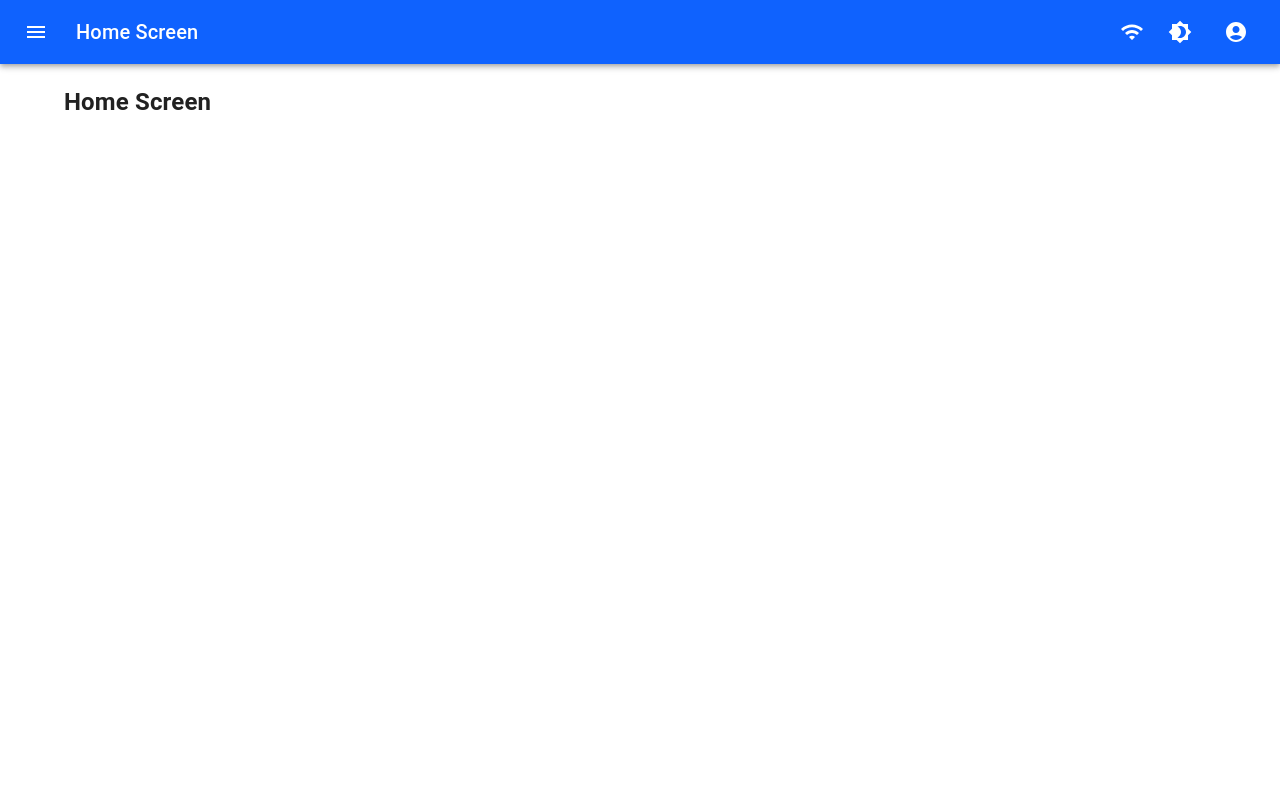
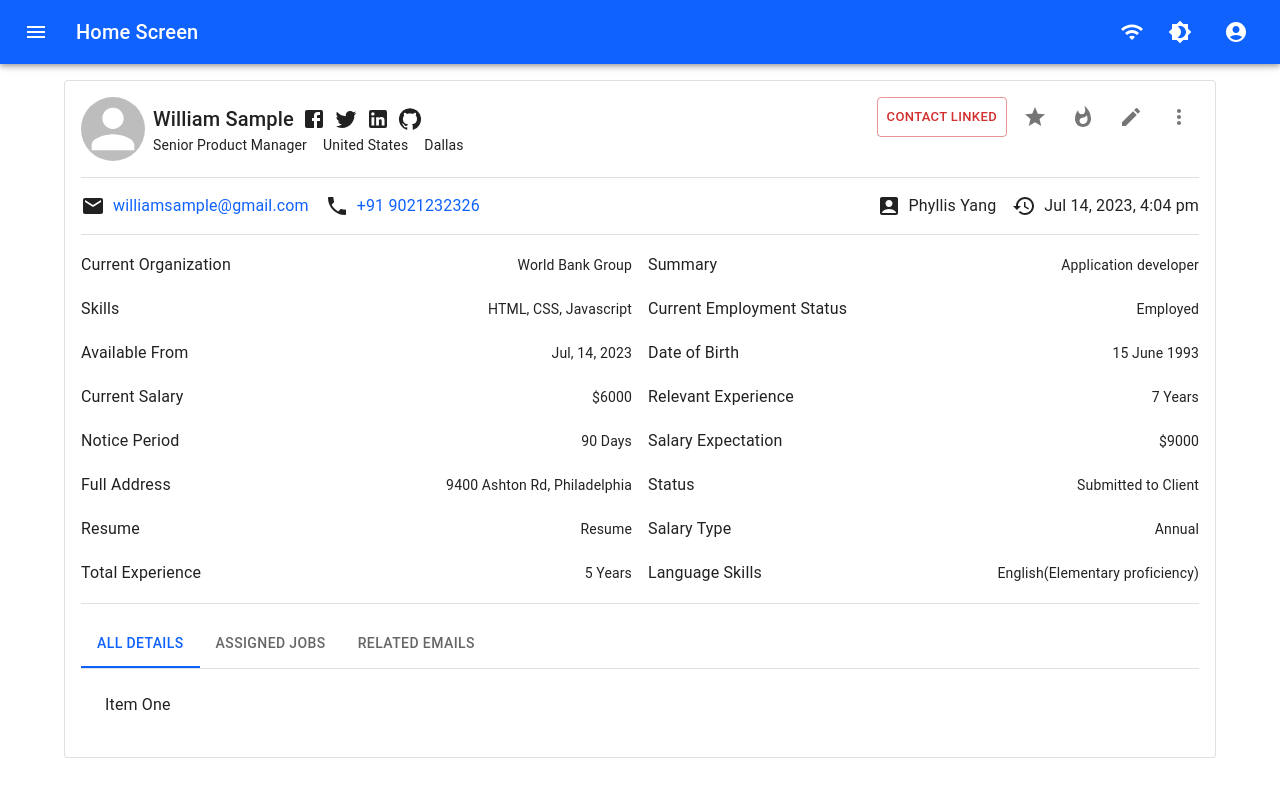
Before and after one commit to kunalphaltankar/react-ts-pwa, a React (Vite) app: page /login in a window 1280 px wide. Both pictures are taken after a click on the button "LOGIN". Shown: the top 794 px of the page. Built offline with nearby package versions, Linux system fonts and the light colour scheme.

Commit message:
Basic UI added

```diff
--- /dev/null
+++ b/src/pages/home/components/actions/index.tsx
@@ -0,0 +1,31 @@
+import { Edit, MoreVert, Star, Whatshot } from "@mui/icons-material";
+import { Button, IconButton, Stack } from "@mui/material";
+import { ReactElement } from "react";
+
+function Actions(): ReactElement {
+  return (
+    <Stack direction="row" gap={1} sx={{ justifyContent: { md: "end" } }}>
+      <Button variant="outlined" color="error" size="small">
+        Contact Linked
+      </Button>
+
+      <IconButton aria-label="star">
+        <Star />
+      </IconButton>
+
+      <IconButton aria-label="what's hot">
+        <Whatshot />
+      </IconButton>
+
+      <IconButton aria-label="edit">
+        <Edit />
+      </IconButton>
+
+      <IconButton aria-label="more">
+        <MoreVert />
+      </IconButton>
+    </Stack>
+  );
+}
+
+export default Actions;
--- /dev/null
+++ b/src/pages/home/components/candidate-details/index.tsx
@@ -0,0 +1,54 @@
+import { Divider, Grid, Paper } from "@mui/material";
+import { ReactElement } from "react";
+import Actions from "../actions";
+import Contact from "../contact";
+import Information from "../information";
+import InformationTabs from "../information-tabs";
+import Name from "../name";
+import UpdatedBy from "../updated-by";
+
+function CandidateDetails(): ReactElement {
+  return (
+    <Paper variant="outlined" sx={{ p: 2 }}>
+      <Grid container spacing={2}>
+        <Grid item xs={12} md={6}>
+          <Name />
+        </Grid>
+
+        <Grid item xs={12} md={6}>
+          <Actions />
+        </Grid>
+
+        <Grid item xs={12}>
+          <Divider />
+        </Grid>
+
+        <Grid item xs={12} md={6}>
+          <Contact />
+        </Grid>
+
+        <Grid item xs={12} md={6}>
+          <UpdatedBy />
+        </Grid>
+
+        <Grid item xs={12}>
+          <Divider />
+        </Grid>
+
+        <Grid item xs={12}>
+          <Information />
+        </Grid>
+
+        <Grid item xs={12}>
+          <Divider />
+        </Grid>
+
+        <Grid item xs={12}>
+          <InformationTabs />
+        </Grid>
+      </Grid>
+    </Paper>
+  );
+}
+
+export default CandidateDetails;
--- /dev/null
+++ b/src/pages/home/components/contact/index.tsx
@@ -0,0 +1,27 @@
+import { Mail, Phone } from "@mui/icons-material";
+import { Link, Stack } from "@mui/material";
+import { ReactElement } from "react";
+
+function Contact(): ReactElement {
+  return (
+    <Stack direction="row" gap={2}>
+      <Stack direction="row" gap={1}>
+        <Mail />
+
+        <Link href="mailto:williamsample@gmail.com" underline="none">
+          williamsample@gmail.com
+        </Link>
+      </Stack>
+
+      <Stack direction="row" gap={1}>
+        <Phone />
+
+        <Link href="tel:+91 9021232326" underline="none">
+          +91 9021232326
+        </Link>
+      </Stack>
+    </Stack>
+  );
+}
+
+export default Contact;
--- /dev/null
+++ b/src/pages/home/components/information-tabs/index.tsx
@@ -0,0 +1,91 @@
+import { Button, Stack, Typography } from "@mui/material";
+import Box from "@mui/material/Box";
+import Tab from "@mui/material/Tab";
+import Tabs from "@mui/material/Tabs";
+import { useState } from "react";
+import JobInformation from "../job-information";
+
+interface TabPanelProps {
+  children?: React.ReactNode;
+  index: number;
+  value: number;
+}
+
+function CustomTabPanel(props: Readonly<TabPanelProps>) {
+  const { children, value, index, ...other } = props;
+
+  return (
+    <div
+      role="tabpanel"
+      hidden={value !== index}
+      id={`simple-tabpanel-${index}`}
+      aria-labelledby={`simple-tab-${index}`}
+      {...other}
+    >
+      {value === index && <Box sx={{ p: 3 }}>{children}</Box>}
+    </div>
+  );
+}
+
+function a11yProps(index: number) {
+  return {
+    id: `simple-tab-${index}`,
+    "aria-controls": `simple-tabpanel-${index}`,
+  };
+}
+
+function InformationTabs() {
+  const [value, setValue] = useState(0);
+
+  const handleChange = (_: React.SyntheticEvent, newValue: number) => {
+    setValue(newValue);
+  };
+
+  return (
+    <Box sx={{ width: "100%" }}>
+      <Box sx={{ borderBottom: 1, borderColor: "divider" }}>
+        <Tabs value={value} onChange={handleChange} aria-label="Profile tabs">
+          <Tab label="All Details" {...a11yProps(0)} />
+          <Tab label="Assigned Jobs" {...a11yProps(1)} />
+          <Tab label="Related Emails" {...a11yProps(2)} />
+        </Tabs>
+      </Box>
+
+      <CustomTabPanel value={value} index={0}>
+        Item One
+      </CustomTabPanel>
+
+      <CustomTabPanel value={value} index={1}>
+        <Stack
+          direction="row"
+          justifyContent="space-between"
+          flexWrap="wrap"
+          gap={2}
+          mb={2}
+        >
+          <Typography variant="subtitle1">
+            Assigned Job to William Sample
+          </Typography>
+
+          <Stack direction="row" gap={1}>
+            <Button variant="contained">Assign To Job</Button>
+
+            <Button variant="outlined">View All Assigned Jobs</Button>
+          </Stack>
+        </Stack>
+
+        <Stack gap={1}>
+          <JobInformation />
+          <JobInformation />
+          <JobInformation />
+        </Stack>
+      </CustomTabPanel>
+
+      <CustomTabPanel value={value} index={2}>
+        Item Three
+      </CustomTabPanel>
+    </Box>
+  );
+}
+
+export default InformationTabs;
--- /dev/null
+++ b/src/pages/home/components/information/index.tsx
@@ -0,0 +1,42 @@
+import { Grid, Stack, Typography } from "@mui/material";
+import { ReactElement } from "react";
+
+const data = [
+  { title: "Current Organization", description: "World Bank Group" },
+  { title: "Summary", description: "Application developer" },
+  { title: "Skills", description: "HTML, CSS, Javascript" },
+  { title: "Current Employment Status", description: "Employed" },
+  { title: "Available From", description: "Jul, 14, 2023" },
+  { title: "Date of Birth", description: "15 June 1993" },
+  { title: "Current Salary", description: "$6000" },
+  { title: "Relevant Experience", description: "7 Years" },
+  { title: "Notice Period", description: "90 Days" },
+  { title: "Salary Expectation", description: "$9000" },
+  { title: "Full Address", description: "9400 Ashton Rd, Philadelphia" },
+  { title: "Status", description: "Submitted to Client" },
+  { title: "Resume", description: "Resume" },
+  { title: "Salary Type", description: "Annual" },
+  { title: "Total Experience", description: "5 Years" },
+  { title: "Language Skills", description: "English(Elementary proficiency)" },
+];
+
+function Information(): ReactElement {
+  return (
+    <Grid container spacing={2}>
+      {data.map(({ title, description }) => (
+        <Grid item key={title} xs={12} sm={6}>
+          <Stack
+            direction="row"
+            alignItems="center"
+            justifyContent="space-between"
+          >
+            <Typography variant="subtitle1">{title}</Typography>
+            <Typography variant="body2">{description}</Typography>
+          </Stack>
+        </Grid>
+      ))}
+    </Grid>
+  );
+}
+
+export default Information;
--- /dev/null
+++ b/src/pages/home/components/job-information/index.tsx
@@ -0,0 +1,51 @@
+import {
+  Avatar,
+  Button,
+  Chip,
+  Paper,
+  Stack,
+  Switch,
+  Typography,
+} from "@mui/material";
+import { ReactElement } from "react";
+
+function JobInformation(): ReactElement {
+  return (
+    <Paper
+      variant="outlined"
+      sx={{
+        p: 2,
+        display: "flex",
+        flexDirection: "row",
+        alignItems: "center",
+        justifyContent: "space-between",
+        flexWrap: "wrap",
+        gap: 2,
+      }}
+    >
+      <Stack direction="row" gap={1} alignItems={"center"}>
+        <Avatar>H</Avatar>
+
+        <Stack>
+          <Typography variant="subtitle1">Senior Product Manager</Typography>
+          <Typography variant="body2">Recruit CRM</Typography>
+        </Stack>
+      </Stack>
+
+      <Stack>
+        <Typography variant="subtitle1">William Sample</Typography>
+        <Typography variant="body2">Jul 10, 2023</Typography>
+      </Stack>
+
+      <Chip label="Assigned" />
+
+      <Button variant="outlined" size="small">
+        View Files
+      </Button>
+
+      <Switch inputProps={{ "aria-label": "Switch" }} defaultChecked />
+    </Paper>
+  );
+}
+
+export default JobInformation;
--- /dev/null
+++ b/src/pages/home/components/name/index.tsx
@@ -0,0 +1,37 @@
+import {
+  Facebook,
+  GitHub,
+  LinkedIn,
+  Person,
+  Twitter,
+} from "@mui/icons-material";
+import { Avatar, Stack, Typography } from "@mui/material";
+import { ReactElement } from "react";
+
+function Name(): ReactElement {
+  return (
+    <Stack direction="row" gap={1} alignItems="center">
+      <Avatar alt="Profile Image" sx={{ width: 64, height: 64 }}>
+        <Person sx={{ width: 64, height: 64 }} />
+      </Avatar>
+
+      <Stack>
+        <Stack direction="row" gap={1} alignItems="center">
+          <Typography variant="h6">William Sample</Typography>
+          <Facebook />
+          <Twitter />
+          <LinkedIn />
+          <GitHub />
+        </Stack>
+
+        <Stack direction="row" gap={2}>
+          <Typography variant="body2">Senior Product Manager</Typography>
+          <Typography variant="body2">United States</Typography>
+          <Typography variant="body2">Dallas</Typography>
+        </Stack>
+      </Stack>
+    </Stack>
+  );
+}
+
+export default Name;
--- /dev/null
+++ b/src/pages/home/components/updated-by/index.tsx
@@ -0,0 +1,23 @@
+import { AccountBox, Restore } from "@mui/icons-material";
+import { Stack, Typography } from "@mui/material";
+import { ReactElement } from "react";
+
+function UpdatedBy(): ReactElement {
+  return (
+    <Stack direction="row" gap={2} sx={{ justifyContent: { md: "end" } }}>
+      <Stack direction="row" gap={1}>
+        <AccountBox />
+
+        <Typography>Phyllis Yang</Typography>
+      </Stack>
+
+      <Stack direction="row" gap={1}>
+        <Restore />
+
+        <Typography>Jul 14, 2023, 4:04 pm</Typography>
+      </Stack>
+    </Stack>
+  );
+}
+
+export default UpdatedBy;
--- a/src/pages/home/index.tsx
+++ b/src/pages/home/index.tsx
@@ -1,6 +1,7 @@
 import { useEffect } from "react";
 import { useDispatch } from "react-redux";
 import { updateHeaderTitle } from "../../redux/reducers/global.reducer";
+import CandidateDetails from "./components/candidate-details";
 
 function Home() {
     const dispatch = useDispatch();
@@ -9,9 +10,7 @@ function Home() {
         dispatch(updateHeaderTitle({title: 'Home Screen'}));
     },[]);
 
-    return(
-        <h2>Home Screen</h2>
-    );
+    return <CandidateDetails />;
 }
 
 export default Home;
--- a/src/shared/components/layout/index.tsx
+++ b/src/shared/components/layout/index.tsx
@@ -2,7 +2,6 @@ import {
   Alert,
   AlertTitle,
   Backdrop,
-  Box,
   CircularProgress,
   Container,
   Grid,
@@ -10,6 +9,7 @@ import {
 } from "@mui/material";
 import { ReactElement, useEffect } from "react";
 import { useDispatch, useSelector } from "react-redux";
+import { useNavigate } from "react-router-dom";
 import { updateNetworkStatus } from "../../../redux/reducers/global.reducer";
 import { resetNotification } from "../../../redux/reducers/notification.reducer";
 import { RootState } from "../../../redux/store";
@@ -19,8 +19,9 @@ type LayoutProps = {
   children: ReactElement;
 };
 
-function Layout({ children }: LayoutProps) {
+function Layout({ children }: Readonly<LayoutProps>) {
   const dispatch = useDispatch();
+  const navigate = useNavigate();
 
   const globalState = useSelector((state: RootState) => state.globalState);
 
@@ -44,24 +45,30 @@ function Layout({ children }: LayoutProps) {
     };
   }, []);
 
+  useEffect(() => {
+    if (!isLoggedIn) {
+      navigate("/login");
+    }
+  }, [isLoggedIn]);
+
   const onNotificationClose = () => {
     dispatch(resetNotification());
   };
 
   return (
     <>
-      <Box>
-        <Grid container flexDirection="column">
+      <Grid container flexDirection="column" spacing={2}>
         {isLoggedIn && (
           <Grid item>
             <AppHeader />
           </Grid>
         )}
+
         <Grid item>
           <Container maxWidth="lg">{children}</Container>
         </Grid>
       </Grid>
-      </Box>
+
       {notificationState.show && (
         <Snackbar
           open={notificationState.show}
@@ -81,6 +88,7 @@ function Layout({ children }: LayoutProps) {
           </Alert>
         </Snackbar>
       )}
+
       {showLoader && (
         <Backdrop
           sx={{ color: "#fff", zIndex: (theme) => theme.zIndex.drawer + 1 }}
```
Lines whose indentation alone changed are shown as unchanged.
